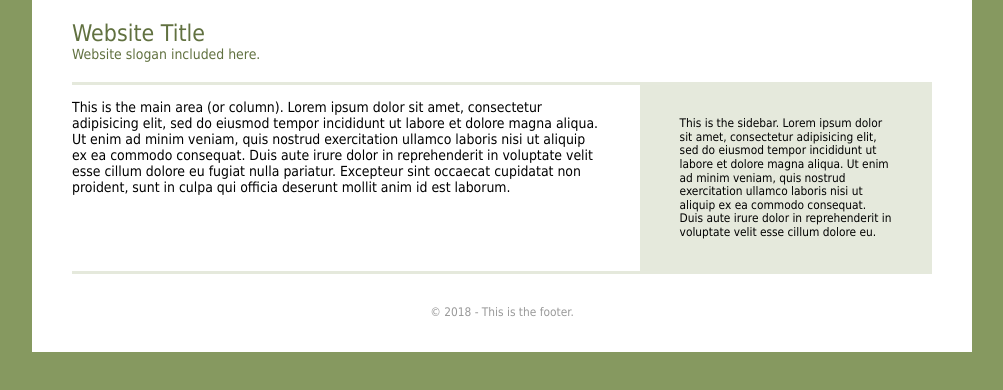
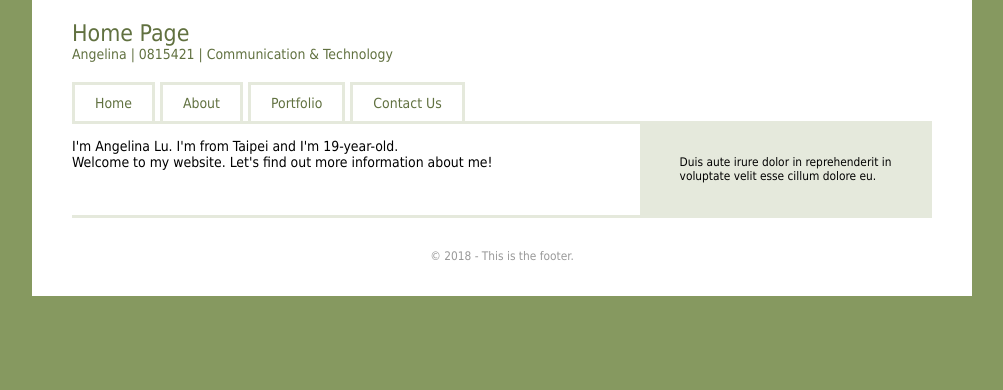
Before and after one commit to An9lina/webdesign, a plain HTML site: page wk3/index.html in a window 1280 px wide. Shown: the whole page, without its empty margins (138-1141 px from the left). Drawn offline with Linux system fonts and the light colour scheme; files that its build step writes are made by us from their sources.

Commit message:
3/9 course

```diff
--- a/wk3/index.html
+++ b/wk3/index.html
@@ -3,37 +3,58 @@
 
 <head>
 	<meta charset="utf-8">
-	<title>Learning Flex</title>
-	<link rel="stylesheet" href="css/normalize.css">
-	<link rel="stylesheet" href="css/style.css">
+	<title>Week4 Practice</title>
+	<link rel="stylesheet" href="normalize.css">
+	<link rel="stylesheet" href="style.css">
 </head>
 
 <body>
 	<div class="container">
 		<header class="header">
-			<h1 class="header-title">Website Title</h1>
-			<p class="header-slogan">Website slogan included here.</p>
+			<h1 class="header-title">Home Page</h1>
+			<p class="header-slogan">Angelina | 0815421 | Communication & Technology</p>
+			<nav class="nav">
+				<ul class="nav-list">
+					<li class="nav-list-item">
+						<a href="#" class="nav-list-item-link">Home</a>
+					</li>
+					<li class="nav-list-item">
+						<a href="#" class="nav-list-item-link">About</a>
+						<ul class="nav-sublist">
+							<li class="nav-list-item"><a href="#" class="nav-list-item-link">Sub Link 1</a></li>
+							<li class="nav-list-item"><a href="#" class="nav-list-item-link">Sub Link 2</a></li>
+							<li class="nav-list-item"><a href="#" class="nav-list-item-link">Sub Link 3</a></li>
+							<li class="nav-list-item"><a href="#" class="nav-list-item-link">Sub Link 4</a></li>
+							<li class="nav-list-item"><a href="#" class="nav-list-item-link">Sub Link 5</a></li>
+							<li class="nav-list-item"><a href="#" class="nav-list-item-link">Sub Link 6</a></li>
+						</ul>
+					</li>
+					<li class="nav-list-item">
+						<a href="#" class="nav-list-item-link">Portfolio</a>
+						<ul class="nav-sublist">
+							<li class="nav-list-item"><a href="#" class="nav-list-item-link">Portfolio 1</a></li>
+							<li class="nav-list-item"><a href="#" class="nav-list-item-link">Portfolio 2</a></li>
+							<li class="nav-list-item"><a href="#" class="nav-list-item-link">Portfolio 3</a></li>
+							<li class="nav-list-item"><a href="#" class="nav-list-item-link">Portfolio 4</a></li>
+						</ul>
+					</li>
+					<li class="nav-list-item">
+						<a href="#" class="nav-list-item-link">Contact Us</a>
+					</li>
+				</ul>
+			</nav>
 		</header>
 
 		<div class="content-area">
 			<article class="main-area">
 				<p>
-					This is the main area (or column). Lorem ipsum dolor sit amet, consectetur adipisicing elit, sed do eiusmod tempor
-					incididunt ut labore et dolore magna aliqua. Ut enim ad minim veniam, quis nostrud exercitation ullamco laboris
-					nisi
-					ut aliquip ex ea commodo consequat. Duis aute irure dolor in reprehenderit in voluptate velit esse cillum dolore
-					eu
-					fugiat nulla pariatur. Excepteur sint occaecat cupidatat non proident, sunt in culpa qui officia deserunt mollit
-					anim id est laborum.
+					I'm Angelina Lu. I'm from Taipei and I'm 19-year-old.<br>Welcome to my website. Let's find out more information about me!
 				</p>
 			</article> <!-- article -->
 
 			<aside class="sidebar">
 				<p>
-					This is the sidebar. Lorem ipsum dolor sit amet, consectetur adipisicing elit, sed do eiusmod tempor incididunt ut
-					labore et dolore magna aliqua. Ut enim ad minim veniam, quis nostrud exercitation ullamco laboris nisi ut aliquip
-					ex
-					ea commodo consequat. Duis aute irure dolor in reprehenderit in voluptate velit esse cillum dolore eu.
+					Duis aute irure dolor in reprehenderit in voluptate velit esse cillum dolore eu.
 				</p>
 			</aside><!-- sidebar -->
 		</div>
--- a/wk3/style.css
+++ b/wk3/style.css
@@ -1,10 +1,12 @@
-
+/* GLobal Style */
 html {
 	background-color: #869960;
 	box-sizing: border-box;
 }
 
-*,*:before,*:after {
+*,
+*:before,
+*:after {
 	box-sizing: inherit
 }
 
@@ -22,9 +24,10 @@ body {
 	padding-right: 40px;
 }
 
+/* Header Style */
 .header {
 	padding-top: 20px;
-	padding-bottom: 20px;
+	/* padding-bottom: 20px; */
 	color: #617140;
 }
 
@@ -38,17 +41,74 @@ body {
 	margin: 0;
 }
 
+/* Navitation Bar Style */
+.nav {
+	margin-top: 20px;
+}
+
+.nav-list {
+	display: flex;
+	margin: 0;
+	padding: 0;
+}
+
+.nav-sublist {
+	position: absolute;
+	background-color: #e5e9dc;
+	margin: 0;
+	padding: 0;
+	display: none;
+}
+
+.nav-list-item {
+	list-style: none;
+	margin-right: 5px;
+}
+
+.nav-list-item-link {
+	display: block;
+	color: #617140;
+	text-decoration: none;
+	padding: 10px 20px;
+	border: 3px solid #e5e9dc;
+	border-bottom: none;
+}
+
+.nav-list-item-link:hover {
+	/* background-color: #e5e9dc; */
+}
+
+.nav-list-item:hover > .nav-list-item-link {
+	background-color: #e5e9dc;
+}
+
+
+.nav-sublist .nav-list-item-link:hover {
+	background-color: #869960;
+	color: #fff;
+}
+
+
+
+.nav-list-item:hover .nav-sublist{
+	display: block;
+}
+
+
+/* Content Style */
 .content-area {
 	display: flex;
 	border-top: 3px solid #e5e9dc;
 	border-bottom: 3px solid #e5e9dc;
 }
 
+/* Main-Area Style */
 .main-area {
 	width: 66%;
 	padding-right: 40px;
 }
 
+/* SideBar Style */
 .sidebar {
 	width: 34%;
 	background-color: #e5e9dc;
@@ -56,6 +116,7 @@ body {
 	font-size: 85%;
 }
 
+/* Footer */
 .footer {
 	text-align: center;
 	font-size: 85%;
```
Also changed, not shown: wk1/exercise1.html (renamed from exercise1.html), wk1/exercise2.html (renamed from exercise2.html), wk1/index.html (renamed from index.html).
